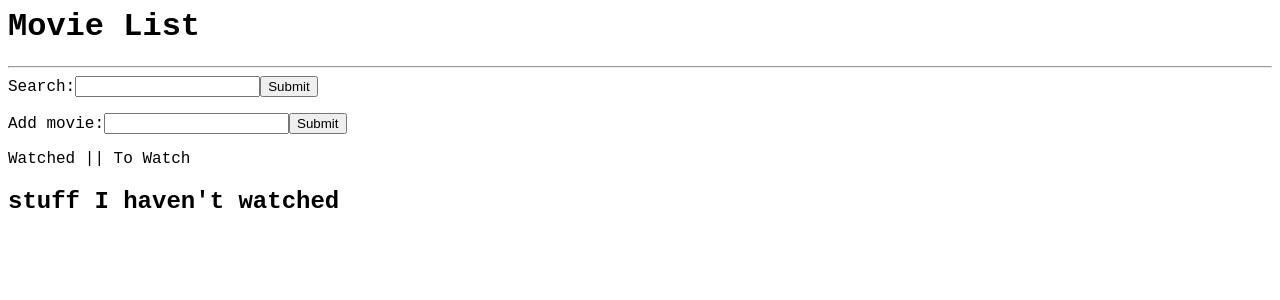
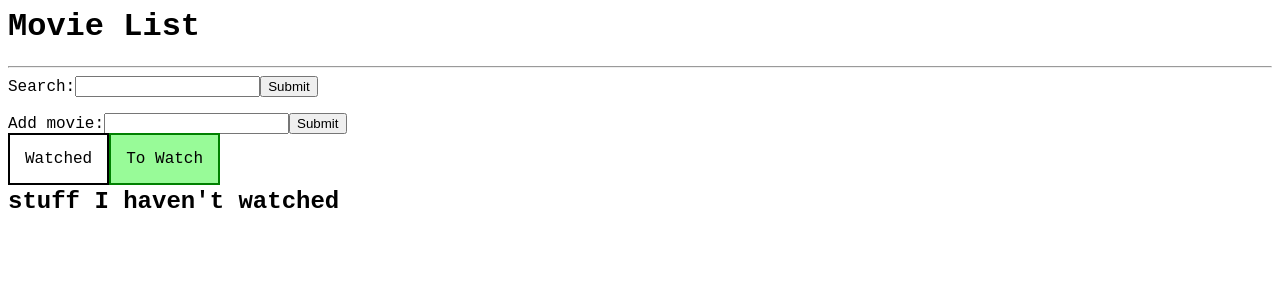
Before and after one commit to jkapl/movie-list-2, a React app: page / in a window 1280 px wide. Shown: the top 300 px of the page. Built offline with nearby package versions, Linux system fonts and the light colour scheme.

Commit message:
added styling to watch tabs

```diff
--- a/src/components/UserInput.js
+++ b/src/components/UserInput.js
@@ -12,12 +12,10 @@ class UserInput extends React.Component {
 
   handleChange (event) {
     this.setState({value : event.target.value});
-    console.log(this.state.value);
   }
 
   handleSubmit (event) {
     //call props.addTitle with value title
-    console.log('submitted ' + this.state.value);
     this.props.handleAddTitle(this.state.value);
     event.preventDefault();
   }
--- a/src/components/videoEntry.js
+++ b/src/components/videoEntry.js
@@ -12,6 +12,7 @@ class VideoEntry extends React.Component {
     this.setState( state => ({
       watched: !state.watched
     }));
+    console.log(this.state.watched);
     const movieToUpdate = this.props.video.title;
     this.props.handleWatchedToggle(movieToUpdate);
   }
--- a/src/components/videoList.js
+++ b/src/components/videoList.js
@@ -11,12 +11,12 @@ class VideoList extends React.Component {
 
   showWatched() {
     this.setState({watchedTab:true});
-    console.log(this.state.watchedTab);
+    // console.log(this.state.watchedTab);
   }
 
   showNotWatched() {
     this.setState({watchedTab:false});
-    console.log(this.state.watchedTab);
+    // console.log(this.state.watchedTab);
   }
 
   render () {
@@ -25,8 +25,8 @@ class VideoList extends React.Component {
      (
     <div className="video-list">
       <div>
-        <span onClick={this.showWatched}>Watched   ||</span>
-        <span onClick={this.showNotWatched}>   To Watch</span>
+        <span className='selected-watch-tab' onClick={this.showWatched}>Watched</span>
+        <span className='watch-tab' onClick={this.showNotWatched}>To Watch</span>
         <h2>stuff i watched</h2>
       </div>
       <ul>
@@ -44,8 +44,8 @@ class VideoList extends React.Component {
   (
     <div className="video-list">
       <div>
-        <span onClick={this.showWatched}>Watched   ||</span>
-        <span onClick={this.showNotWatched}>   To Watch</span>
+        <span className='watch-tab' onClick={this.showWatched}>Watched</span>
+        <span className='selected-watch-tab' onClick={this.showNotWatched}>To Watch</span>
         <h2>stuff I haven't watched</h2>
       </div>
       <ul>
--- a/src/style.css
+++ b/src/style.css
@@ -17,3 +17,14 @@ body {
 .title {
 
 }
+
+.watch-tab {
+  padding: 15px;
+  border: solid black 2px;
+}
+
+.selected-watch-tab {
+  padding: 15px;
+  border: solid green 2px;
+  background-color: palegreen;
+}
```
Also changed, not shown: 1 other file (tests, documents, lock files or other folders).
